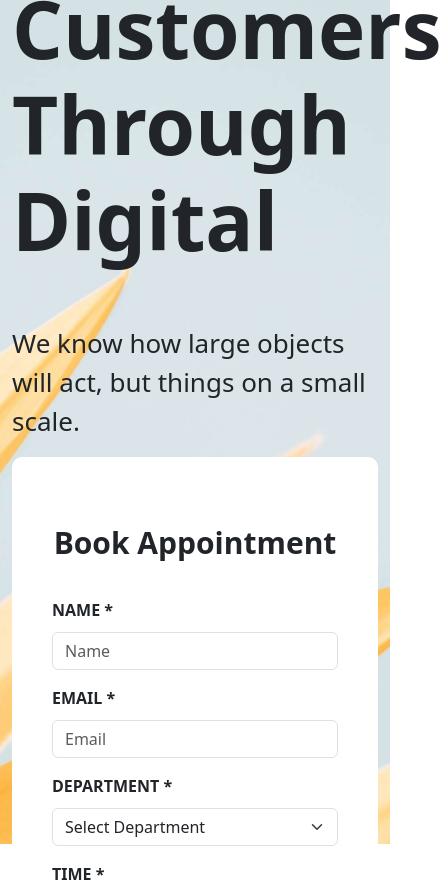
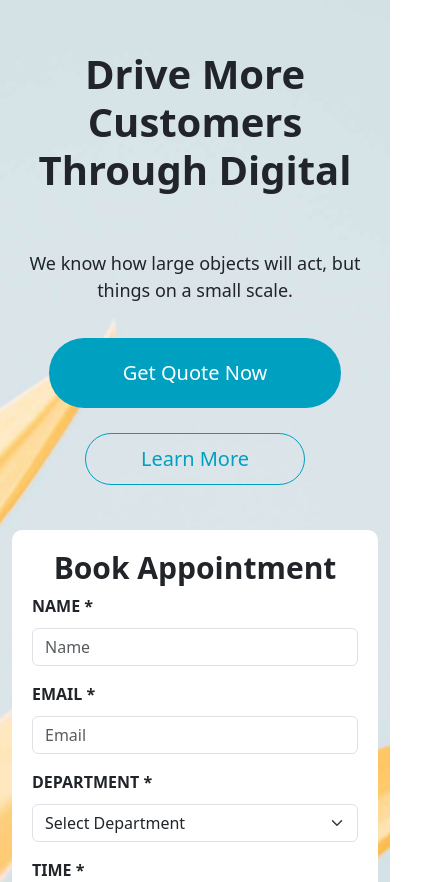
Before and after one commit to memooh/digital_agency, a React (Vite) app: page / in a window 390 px wide. Shown: the top 882 px of the page, 441 px wide, since content can reach past the window. Built offline with nearby package versions, Linux system fonts and the light colour scheme.

Commit message:
Added the two buttons, fixed responsive check

```diff
--- a/src/components/Hero/Hero.css
+++ b/src/components/Hero/Hero.css
@@ -6,6 +6,39 @@
     height: 100vh;
     display: flex;
     align-items: center;
+}
+
+.heroButtons {
+    margin-top: 5%;
+    display: flex;
+    justify-content: flex-start;
+}
+
+.hbStyle1 {
+    background-color: #00A0C1;
+    max-width: 25% !important;
+    padding-left: 36px;
+    padding-right: 36px;
+    padding-top: 10px;
+    padding-bottom: 10px;
+    border-radius: 37px;
+    color: white;
+    border: transparent;
+    font-size: 20px;
+}
+
+.hbStyle2 {
+    margin-left: 5%;
+    background-color: transparent;
+    max-width: 25% !important;
+    padding-left: 36px;
+    padding-right: 36px;
+    padding-top: 10px;
+    padding-bottom: 10px;
+    border-radius: 37px;
+    color: #00A0C1;
+    border: #00A0C1 1px solid;
+    font-size: 20px;
 }
 
 .heroTitle {
@@ -30,15 +63,15 @@
     font-weight: bold;
     font-size: 30px;
     text-align: center;
+}
 
-}
 .heroForm {
     background-color: white;
     border-radius: 10px;
     min-height: 600px;
     display: flex;
     flex-direction: column;
-    justify-content:space-evenly;
+    justify-content: space-evenly;
     height: 100%;
     padding: 40px;
 }
@@ -48,3 +81,65 @@
     margin-bottom: 10px;
     text-transform: uppercase;
 }
+
+@media (max-width: 991px) {
+    .Hero {
+        height: auto;
+        padding: 50px 0;
+        background-position: top center;
+    }
+
+    .heroTitle h1 {
+        font-size: 40px;
+        text-align: center;
+    }
+
+    .Hero p {
+        font-size: 18px;
+        text-align: center;
+    }
+
+    .heroForm {
+        margin-top: 30px;
+        min-height: auto;
+        padding: 20px;
+    }
+    .heroButtons {
+        flex-direction: column;
+        align-items: center;
+    }
+
+    .hbStyle1 {
+        width: 90%;
+        max-width: 90% !important;
+        margin-left: 0;
+        padding: 20px 20px 20px 20px !important;
+    }
+
+    .hbStyle2 {
+        width: 75%;
+        max-width: 90% !important;
+        margin-top: 10px;
+        margin-left: 0;
+    }
+}
+
+@media (max-width: 767px) {
+    .heroButtons {
+        flex-direction: column;
+        align-items: center;
+    }
+
+    .hbStyle1, .hbStyle2 {
+        width: 80%;
+        max-width: 80% !important;
+        margin-left: 0;
+        margin-bottom: 15px;
+    }
+   .hbStyle2 {
+        width: 60%;
+        max-width: 80% !important;
+        margin-left: 0;
+        margin-bottom: 15px;
+    }
+}
--- a/src/components/Hero/Hero.jsx
+++ b/src/components/Hero/Hero.jsx
@@ -27,13 +27,17 @@ const Hero = () => {
     <section className="Hero">
       <div className="container">
         <div className="row align-items-center" style={{ height: "100%" }}>
-          <div className="col-md-8 heroTitle">
+          <div className="col-12 col-lg-8 heroTitle">
             <h1>Drive More Customers Through Digital</h1>
             <p className="mt-5">
               We know how large objects will act, but things on a small scale.
             </p>
+            <div className="heroButtons">
+              <button className="hbStyle1">Get Quote Now</button>
+              <button className="hbStyle2">Learn More</button>
+            </div>
           </div>
-          <div className="col-md-4 d-flex align-items-center">
+          <div className="col-12 col-lg-4 d-flex align-items-center">
             <div className="heroForm w-100">
               <h1>Book Appointment</h1>
               <form onSubmit={handleSubmit}>
```
